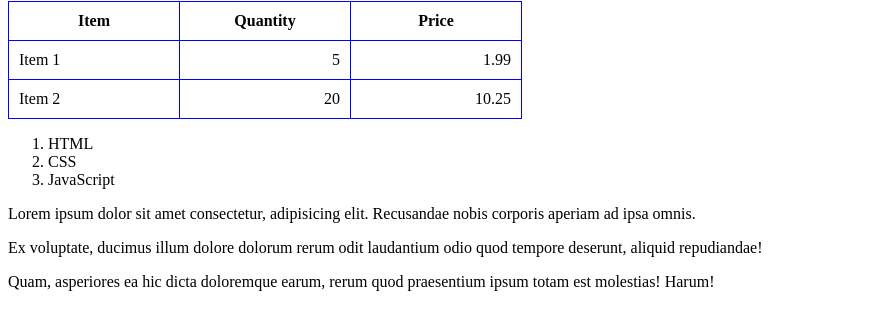
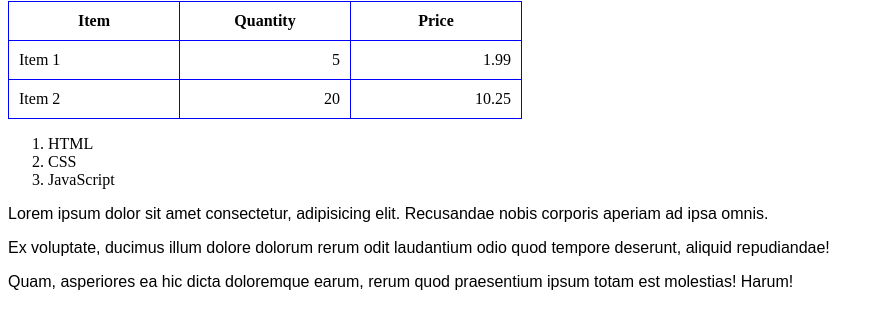
Before and after one commit to olanmj/Demo3, a plain HTML site: page index.html in a window 1280 px wide. Shown: the part 65-394 px from the top of the page, without its empty margins (0-884 px from the left). Drawn offline with Linux system fonts and the light colour scheme.

Commit message:
Font style for div's

```diff
--- a/styles.css
+++ b/styles.css
@@ -11,3 +11,7 @@ table {
 .number {
     text-align: right;
 }
+
+div {
+    font-family: Arial, Helvetica, sans-serif
+}
```
